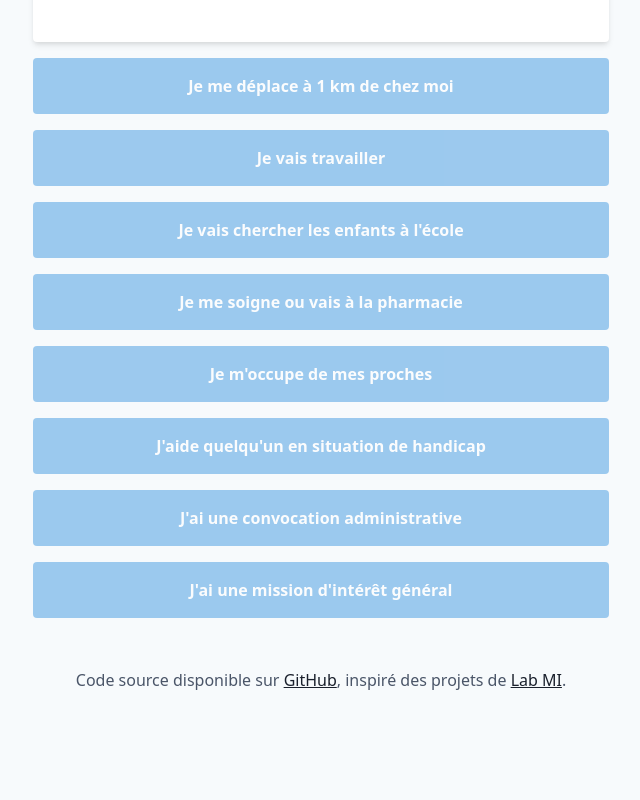
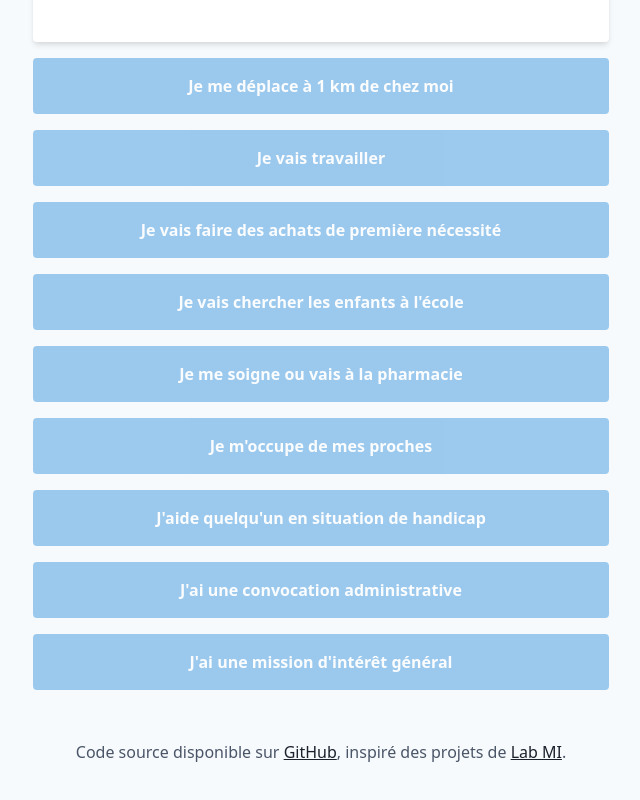
Before and after one commit to benjamintd/attestation.page, a Next.js app: page / in a window 1280 px wide. Shown: the part 1229-2029 px from the top of the page, without its empty margins (319-959 px from the left). Before the commit the page ends 1971 px from the top, so only its background shows below. Built offline with nearby package versions, Linux system fonts and the light colour scheme.

Commit message:
:facepalm:

```diff
--- a/components/Reason.jsx
+++ b/components/Reason.jsx
@@ -8,6 +8,9 @@ export default function Reason({ onClick, stateValid }) {
       </button>
       <button disabled={!stateValid} id="travail" onClick={onClick}>
         Je vais travailler
+      </button>
+      <button disabled={!stateValid} id="achats" onClick={onClick}>
+        Je vais faire des achats de première nécessité
       </button>
       <button disabled={!stateValid} id="enfants" onClick={onClick}>
         Je vais chercher les enfants à l'école
```
